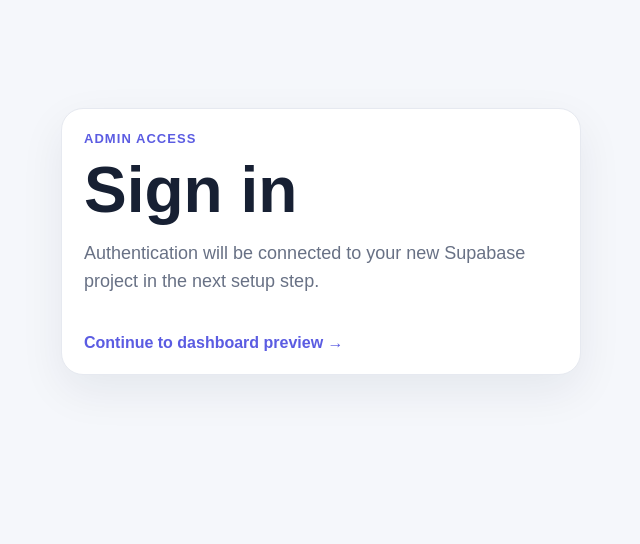
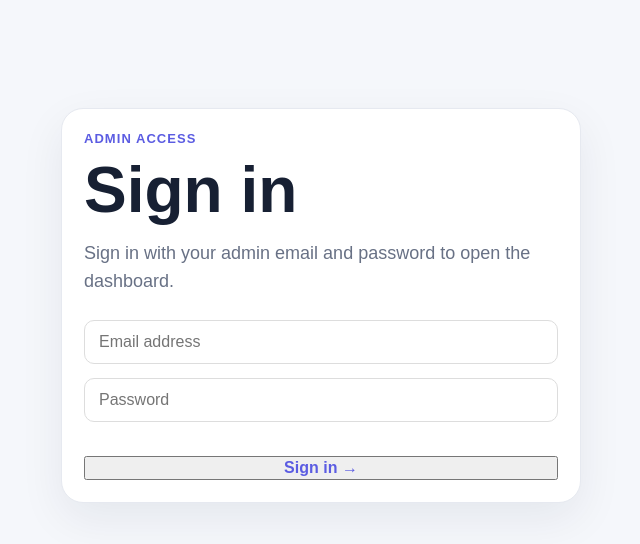
Before and after one commit to kn231530-hash/customer-chat-bot, a Next.js app: page /admin/login in a window 1280 px wide. Shown: the top 544 px of the page, without its empty margins (319-959 px from the left). Built offline with nearby package versions, Linux system fonts and the light colour scheme; no server answers.

Commit message:
Connect admin login to Supabase Auth

```diff
--- a/app/admin/login/page.tsx
+++ b/app/admin/login/page.tsx
@@ -1,11 +1,64 @@
+"use client";
+
+import { FormEvent, useState } from "react";
+import { useRouter } from "next/navigation";
+import { createClient } from "../../../lib/supabase/client";
+
 export default function AdminLoginPage() {
+  const router = useRouter();
+  const supabase = createClient();
+  const [email, setEmail] = useState("");
+  const [password, setPassword] = useState("");
+  const [error, setError] = useState("");
+  const [loading, setLoading] = useState(false);
+
+  async function handleLogin(event: FormEvent<HTMLFormElement>) {
+    event.preventDefault();
+    setLoading(true);
+    setError("");
+
+    const { error } = await supabase.auth.signInWithPassword({ email, password });
+
+    if (error) {
+      setError(error.message);
+      setLoading(false);
+      return;
+    }
+
+    router.push("/admin");
+    router.refresh();
+  }
+
   return (
     <main className="admin">
       <div className="card admin-card" style={{ maxWidth: 520, margin: "60px auto" }}>
         <div className="eyebrow">Admin Access</div>
         <h1>Sign in</h1>
-        <p className="lead">Authentication will be connected to your new Supabase project in the next setup step.</p>
-        <a className="admin-link" href="/admin">Continue to dashboard preview →</a>
+        <p className="lead">Sign in with your admin email and password to open the dashboard.</p>
+        <form onSubmit={handleLogin} style={{ display: "grid", gap: 14, marginTop: 24 }}>
+          <input
+            type="email"
+            placeholder="Email address"
+            value={email}
+            onChange={(event) => setEmail(event.target.value)}
+            required
+            autoComplete="email"
+            style={{ padding: "12px 14px", borderRadius: 10, border: "1px solid #ddd" }}
+          />
+          <input
+            type="password"
+            placeholder="Password"
+            value={password}
+            onChange={(event) => setPassword(event.target.value)}
+            required
+            autoComplete="current-password"
+            style={{ padding: "12px 14px", borderRadius: 10, border: "1px solid #ddd" }}
+          />
+          {error && <p style={{ color: "#b42318", margin: 0 }}>{error}</p>}
+          <button type="submit" disabled={loading} className="admin-link" style={{ cursor: loading ? "wait" : "pointer" }}>
+            {loading ? "Signing in…" : "Sign in →"}
+          </button>
+        </form>
       </div>
     </main>
   );
```
